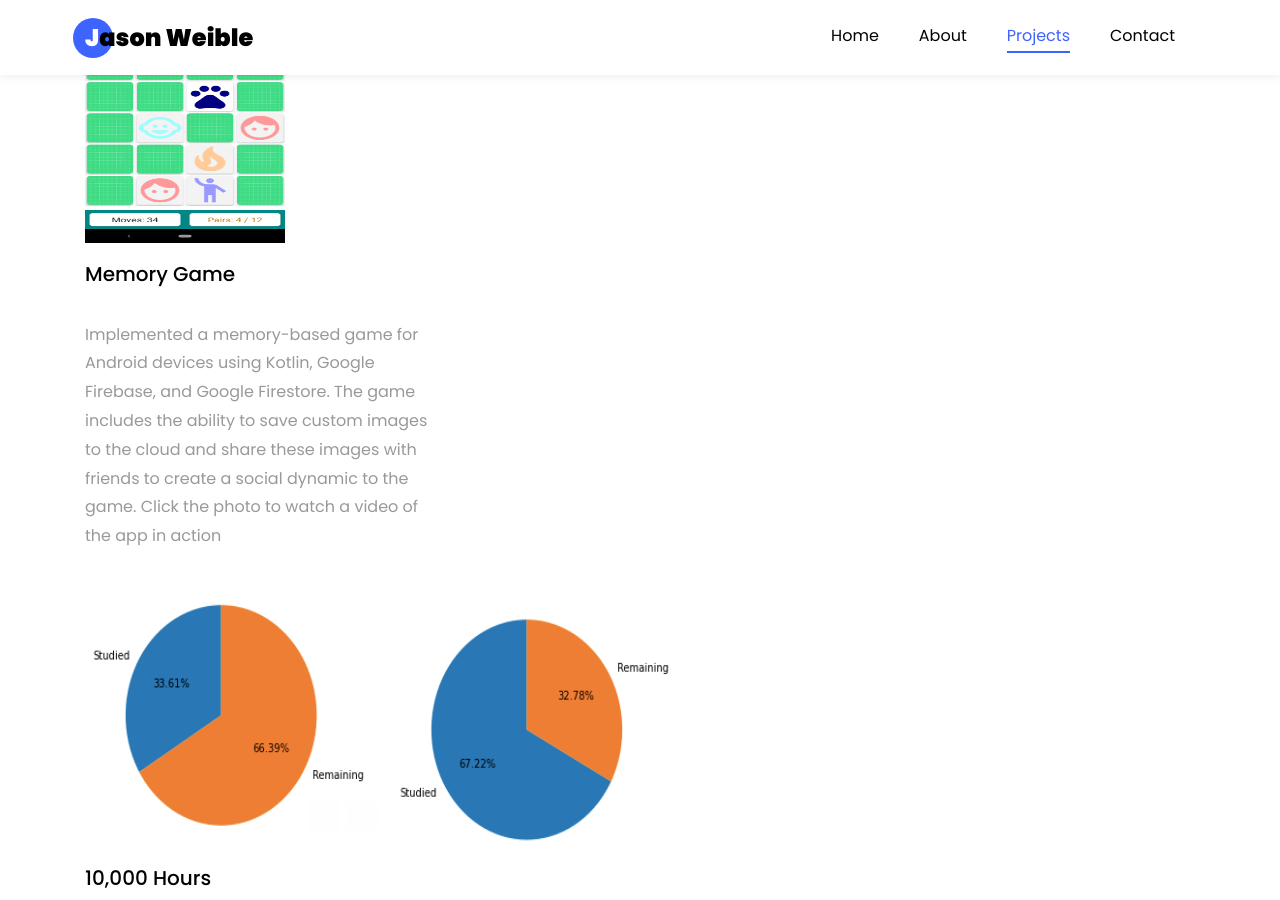
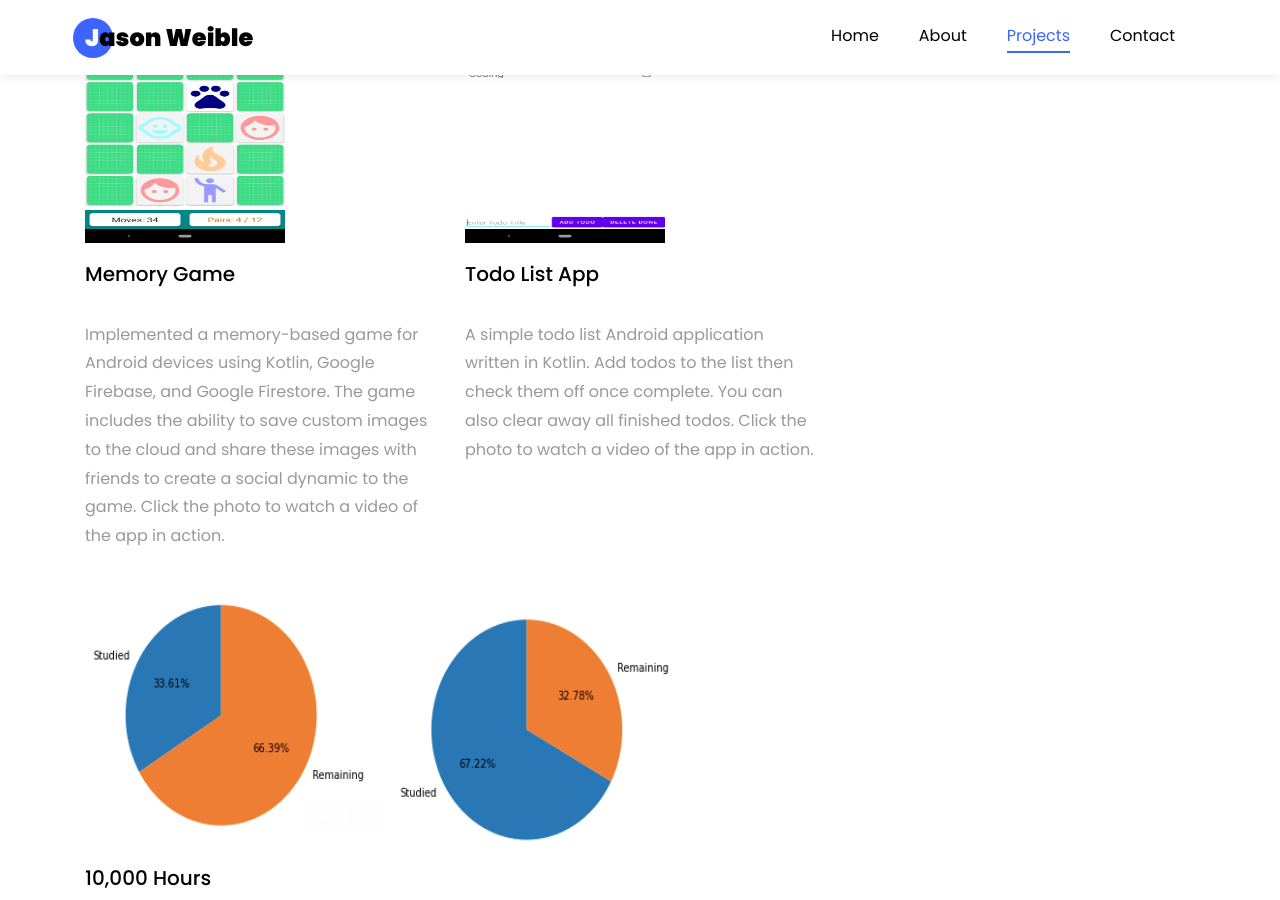
Before and after one commit to WeibleJason/WeibleJason.github.io, a Jekyll site: the page index.html, which Jekyll copies as it is, in a window 1280 px wide and 900 px high, scrolled down 742 px. Built offline with Jekyll 4.4.1, drawn with Linux system fonts in a browser that asks for light colours; some web fonts are replaced.

Commit message:
Todo List

```diff
--- a/index.html
+++ b/index.html
@@ -109,11 +109,29 @@
                       <p>Implemented a memory-based game for Android devices using Kotlin, Google Firebase, and Google
                       Firestore. The game includes the ability to save custom images to the cloud and share these images
                       with friends to create a social dynamic to the game. Click the photo to watch a video of the app
-                      in action</p>
+                      in action.</p>
+                  </div>
+              </div>
+          </div>
+          <div class="col-md-4 d-flex ftco-animate">
+              <div class="blog-entry justify-content-end">
+                  <a href="https://youtu.be/l_UtopVkw2s">
+                      <img src="images/TodoList.png" style="width:200px;height:250px;">
+                  </a>
+                  <div class="text mt-3 float-right d-block">
+                      <h3 class="heading">
+                          <a href="https://youtu.be/l_UtopVkw2s">Todo List App</a>
+                      </h3>
+                      <div class="d-flex align-items-center mb-3 meta"></div>
+                      <p>A simple todo list Android application written in Kotlin. Add todos to the list then check
+                      them off once complete. You can also clear away all finished todos. Click the photo to watch a
+                      video of the app in action.</p>
                   </div>
               </div>
           </div>
       </div>
+
+
 
         <div class="row d-flex">
             <div class="col-md-4 d-flex ftco-animate">
```
Also changed, not shown: images/TodoList.png (added).
